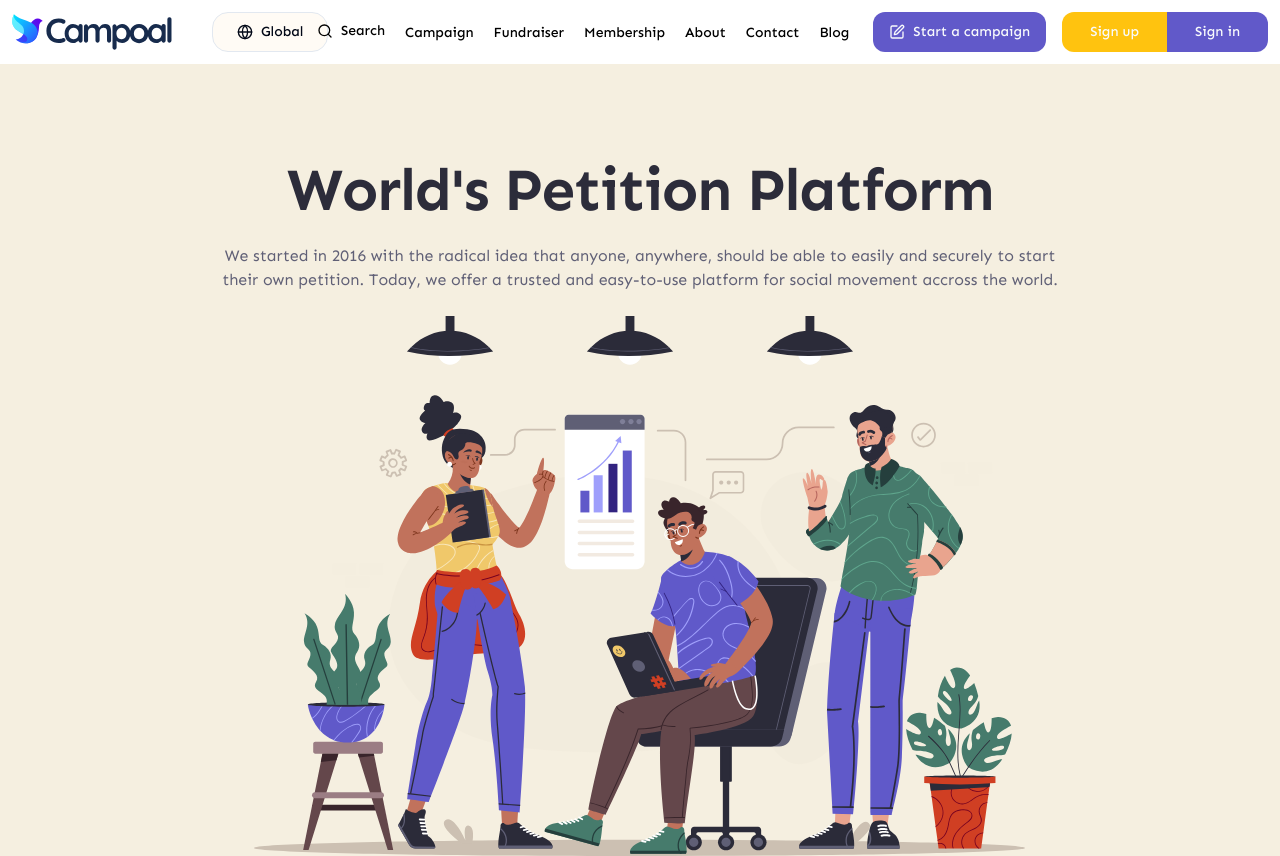
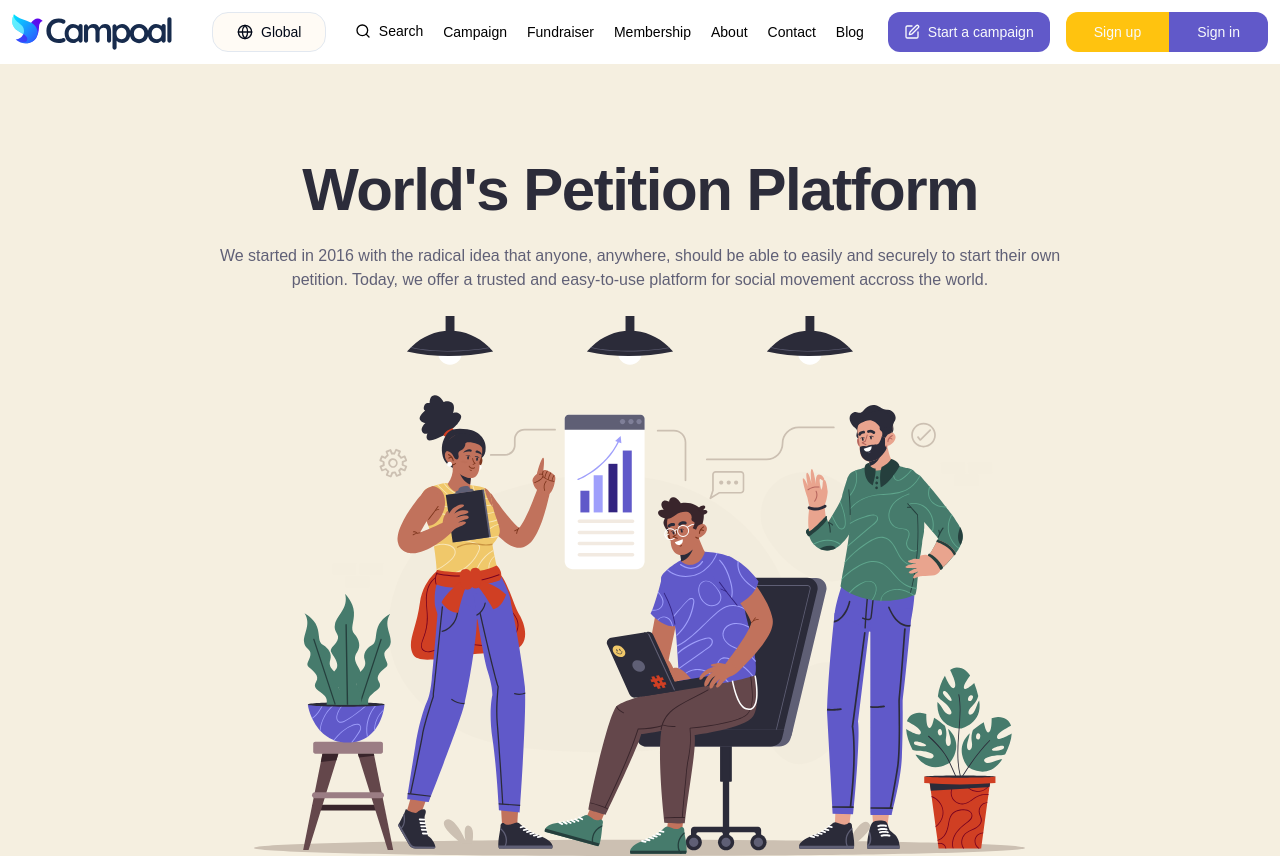
Before and after one commit to shivajichalise/campoal, a React (Vite) app in the folder frontend/: page / in a window 1280 px wide. Shown: the top 856 px of the page. Built offline with nearby package versions, Linux system fonts and the light colour scheme.

Commit message:
removing the unsued font

```diff
--- a/frontend/src/index.css
+++ b/frontend/src/index.css
@@ -1,16 +1,8 @@
-@import url('https://fonts.googleapis.com/css2?family=Sen:wght@400..800&display=swap');
-
 @tailwind base;
 @tailwind components;
 @tailwind utilities;
 
-@font-face {
-    font-family: 'Circular Std';
-    src: url('./fonts/circular-std-medium-500.ttf') format('truetype');
-}
-
 :root {
-    /* font-family: 'Circular Std', sans-serif; */
     font-family: "Sen", sans-serif;
     font-optical-sizing: auto;
     font-style: normal;
```
Also changed, not shown: frontend/src/fonts/circular-std-medium-500.ttf (deleted).
